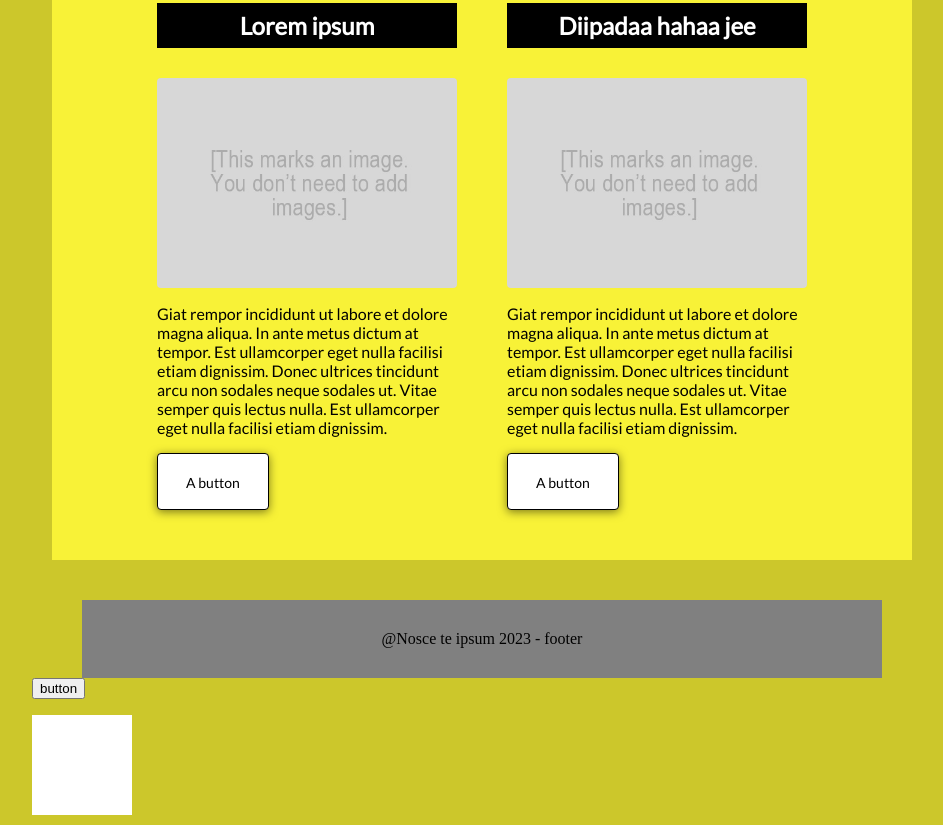
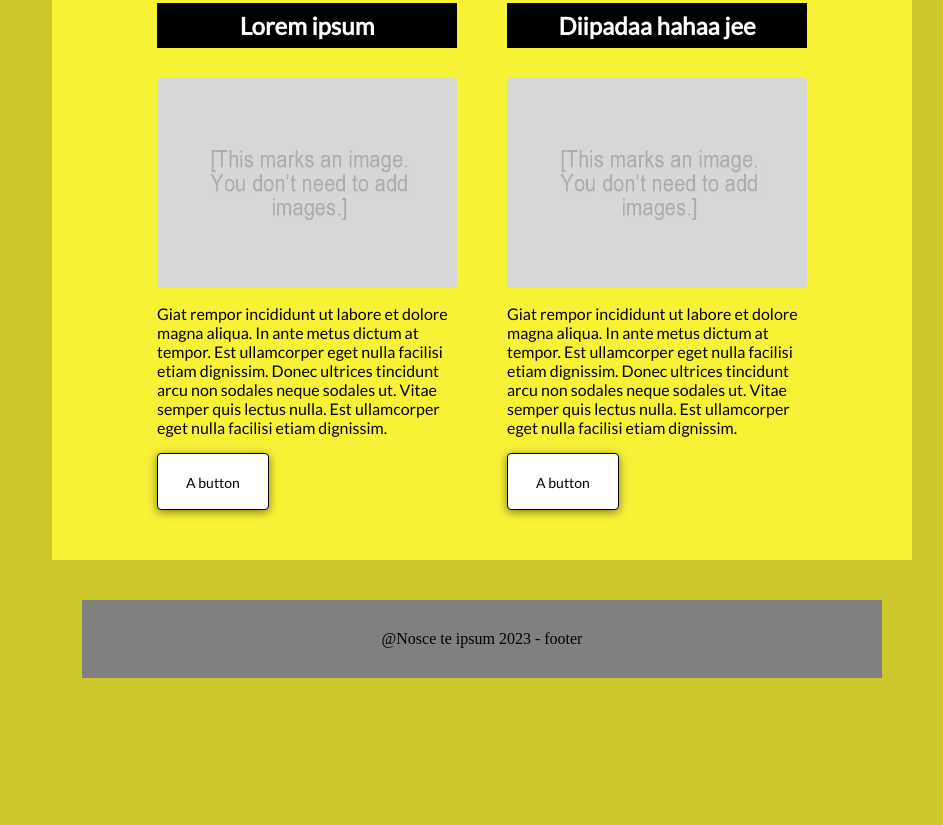
Before and after one commit to Jesse99999/Ennakkotehtava, a plain HTML site: page Verkkosivu/desing-tehtava-versio-2/index.html in a window 1280 px wide. Shown: the part 1589-2414 px from the top of the page, without its empty margins (158-1101 px from the left). After the commit the page ends 2277 px from the top, so only its background shows below. Drawn offline with Linux system fonts and the light colour scheme; a web font is replaced by a local one.

Commit message:
Update index.html

```diff
--- a/Verkkosivu/desing-tehtava-versio-2/index.html
+++ b/Verkkosivu/desing-tehtava-versio-2/index.html
@@ -102,15 +102,7 @@
 	</main>
 	<footer>@Nosce te ipsum 2023 - footer</footer>
 
-	<div class="test">
-		<button class="btn">button</button>
-		<div class="box">
-			<ul>
-				<li>item 1</li>
-				<li>item</li>
-			</ul>
-		</div>
-	</div>
+
 </body>
 
 </html>
```
